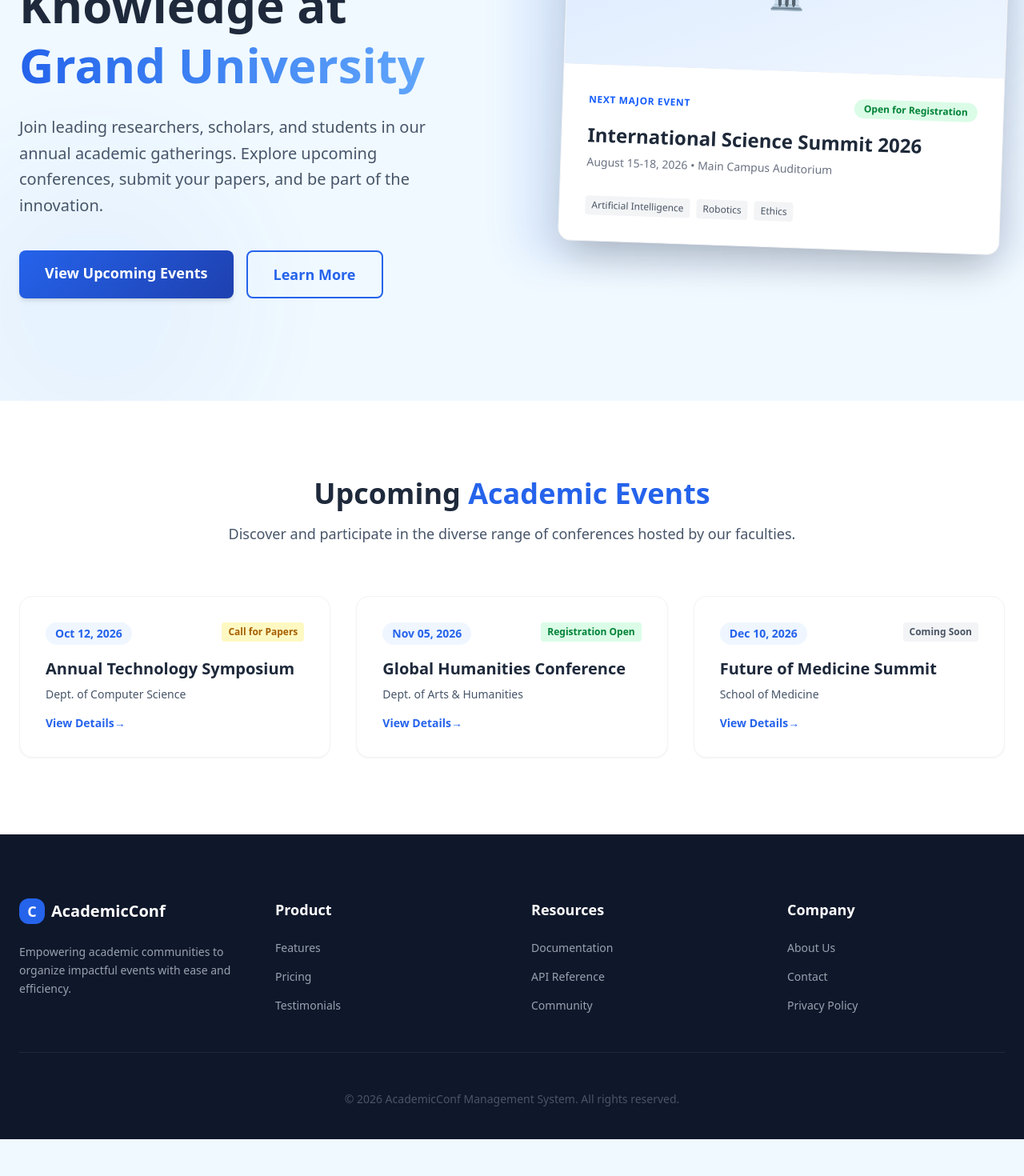
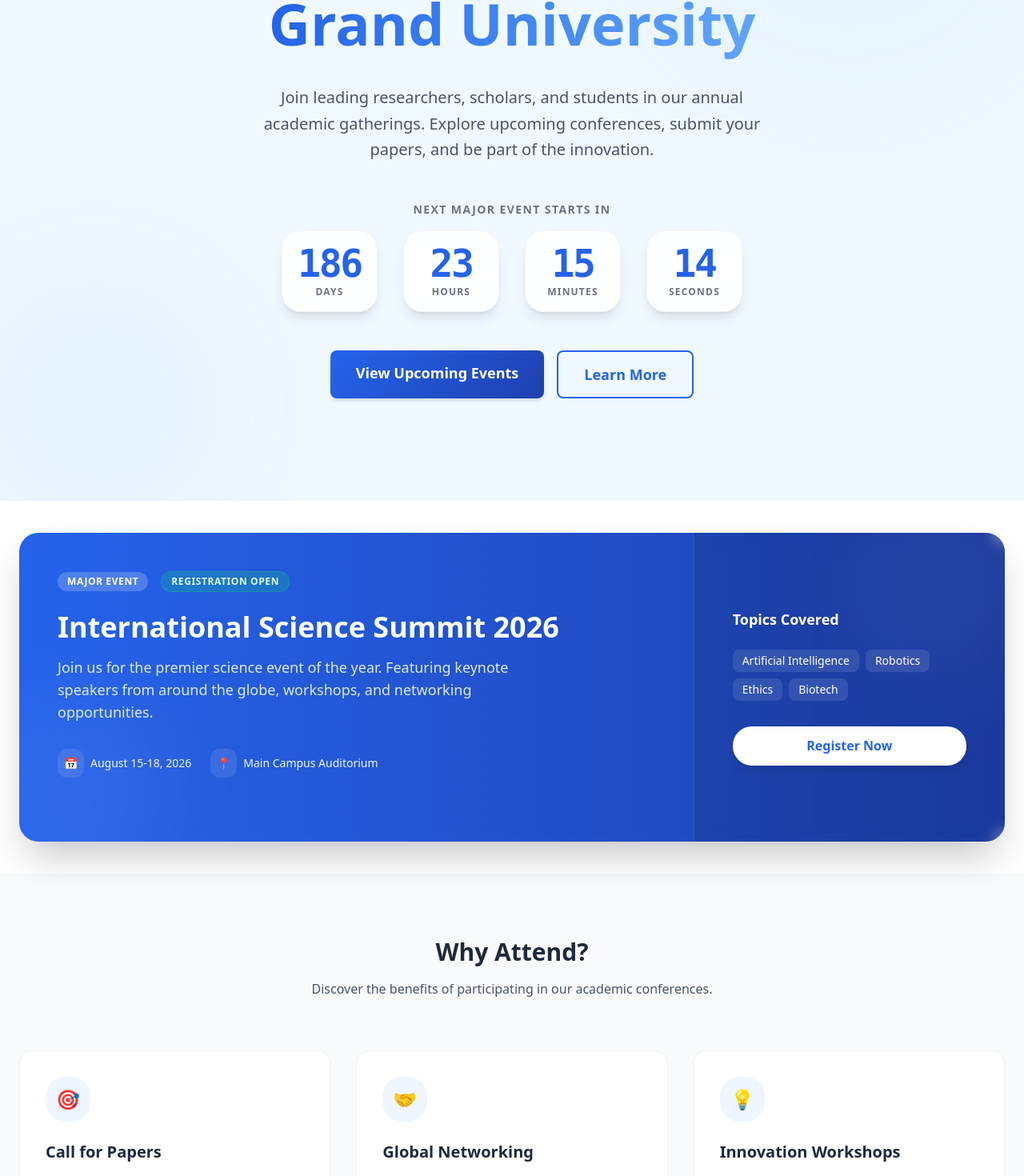
Before and after one commit to Gowshik-k/CMP, a React (Vite) app in the folder client/: page / in a window 1280 px wide. Shown: the part 360-1830 px from the top of the page at 80% size. Before the commit the page ends 1784 px from the top, so only its background shows below. Built offline with nearby package versions, Linux system fonts and the light colour scheme.

Commit message:
Update home-page

```diff
--- a/client/src/pages/Home.jsx
+++ b/client/src/pages/Home.jsx
@@ -1,6 +1,32 @@
 import { Link } from 'react-router-dom';
+import { useState, useEffect } from 'react';
 
 function Home() {
+  const [timeLeft, setTimeLeft] = useState({ days: 0, hours: 0, minutes: 0, seconds: 0 });
+
+  useEffect(() => {
+    // Set target date to August 15, 2026 (from the original card)
+    const targetDate = new Date('2026-08-15T09:00:00');
+
+    const interval = setInterval(() => {
+      const now = new Date();
+      const difference = targetDate - now;
+
+      if (difference > 0) {
+        setTimeLeft({
+          days: Math.floor(difference / (1000 * 60 * 60 * 24)),
+          hours: Math.floor((difference / (1000 * 60 * 60)) % 24),
+          minutes: Math.floor((difference / 1000 / 60) % 60),
+          seconds: Math.floor((difference / 1000) % 60)
+        });
+      } else {
+        clearInterval(interval);
+      }
+    }, 1000);
+
+    return () => clearInterval(interval);
+  }, []);
+
   return (
     <>
       {/* Navigation Bar */}
@@ -37,54 +63,111 @@ function Home() {
         <div className="absolute top-0 right-0 -mr-20 -mt-20 w-[600px] h-[600px] bg-accent/10 rounded-full blur-3xl opacity-50 pointer-events-none"></div>
         <div className="absolute bottom-0 left-0 -ml-20 -mb-20 w-[400px] h-[400px] bg-primary/10 rounded-full blur-3xl opacity-40 pointer-events-none"></div>
 
-        <div className="container mx-auto px-6 relative z-10 grid grid-cols-1 lg:grid-cols-2 gap-12 items-center">
-          <div className="animate-fade-in-up">
-            <div className="inline-block px-4 py-2 mb-6 rounded-full bg-blue-50 text-primary font-semibold text-sm tracking-wide border border-blue-100">
+        <div className="container mx-auto px-6 relative z-10 flex flex-col items-center text-center">
+          <div className="animate-fade-in-up max-w-4xl mx-auto">
+            <div className="inline-block px-4 py-2 mb-6 rounded-full bg-blue-50 text-primary font-semibold text-sm tracking-wide border border-blue-100 mx-auto">
               🎓 Official Conference Portal
             </div>
-            <h1 className="text-4xl md:text-5xl lg:text-6xl font-extrabold leading-tight mb-6 text-text-primary">
+            <h1 className="text-4xl md:text-5xl lg:text-7xl font-extrabold leading-tight mb-8 text-text-primary">
               Advancing Knowledge at <span className="text-transparent bg-clip-text bg-gradient-to-r from-primary to-accent">Grand University</span>
             </h1>
-            <p className="text-lg md:text-xl text-text-secondary mb-10 leading-relaxed max-w-lg">
+            <p className="text-lg md:text-xl text-text-secondary mb-12 leading-relaxed max-w-2xl mx-auto">
               Join leading researchers, scholars, and students in our annual academic gatherings.
               Explore upcoming conferences, submit your papers, and be part of the innovation.
             </p>
-            <div className="flex flex-col sm:flex-row gap-4">
-              <a href="#conferences" className="btn btn-primary text-lg px-8 py-4 shadow-lg shadow-blue-500/30">
+
+            {/* Countdown Timer */}
+            <div className="mb-12">
+                <p className="text-sm font-bold text-gray-500 uppercase tracking-widest mb-4">Next Major Event Starts In</p>
+                <div className="flex flex-wrap justify-center gap-4 md:gap-8">
+                    <TimeBox label="Days" value={timeLeft.days} />
+                    <TimeBox label="Hours" value={timeLeft.hours} />
+                    <TimeBox label="Minutes" value={timeLeft.minutes} />
+                    <TimeBox label="Seconds" value={timeLeft.seconds} />
+                </div>
+            </div>
+
+            <div className="flex flex-col sm:flex-row gap-4 justify-center">
+              <a href="#conferences" className="btn btn-primary text-lg px-10 py-4 shadow-xl shadow-blue-500/20">
                 View Upcoming Events
               </a>
-              <Link to="/about" className="btn btn-secondary text-lg px-8 py-4 bg-white hover:bg-gray-50">
+              <Link to="/about" className="btn btn-secondary text-lg px-10 py-4 bg-white hover:bg-gray-50">
                 Learn More
               </Link>
             </div>
           </div>
+        </div>
+      </section>
 
-          <div className="relative animate-float lg:pl-10">
-            <div className="relative z-10 bg-white rounded-2xl shadow-2xl overflow-hidden border border-gray-100 transform rotate-2 hover:rotate-0 transition-transform duration-500">
-              <div className="h-48 bg-gray-200 relative overflow-hidden">
-                 {/* Placeholder for University Image */}
-                 <div className="absolute inset-0 bg-gradient-to-br from-blue-100 to-blue-50 flex items-center justify-center text-4xl">🏛️</div>
+      {/* Upcoming Highlight Section */}
+      <section className="py-10 bg-white">
+        <div className="container mx-auto px-6">
+            <div className="bg-gradient-to-r from-primary to-secondary rounded-3xl overflow-hidden shadow-2xl relative">
+                <div className="absolute top-0 right-0 w-64 h-64 bg-white opacity-5 rounded-full blur-3xl -mr-16 -mt-16"></div>
+                <div className="absolute bottom-0 left-0 w-64 h-64 bg-white opacity-5 rounded-full blur-3xl -ml-16 -mb-16"></div>
+
+                <div className="grid grid-cols-1 lg:grid-cols-3 gap-0 lg:gap-8 relative z-10">
+                    <div className="p-10 lg:p-12 lg:col-span-2 text-white">
+                         <div className="flex flex-wrap items-center gap-4 mb-6">
+                            <span className="bg-white/20 backdrop-blur-sm text-white px-3 py-1 rounded-full text-xs font-bold uppercase tracking-wider">Major Event</span>
+                            <span className="bg-green-400/20 backdrop-blur-sm text-green-100 px-3 py-1 rounded-full text-xs font-bold uppercase tracking-wider border border-green-400/30">Registration Open</span>
                          </div>
-              <div className="p-8">
-                <div className="space-y-4">
-                  <div className="flex items-center justify-between">
-                    <span className="text-xs font-bold text-blue-600 uppercase tracking-wider">Next Major Event</span>
-                    <span className="px-3 py-1 bg-green-100 text-green-700 text-xs rounded-full font-bold">Open for Registration</span>
+                         <h2 className="text-3xl md:text-4xl font-bold mb-4">International Science Summit 2026</h2>
+                         <p className="text-blue-100 text-lg mb-8 max-w-xl">
+                             Join us for the premier science event of the year. Featuring keynote speakers from around the globe, workshops, and networking opportunities.
+                         </p>
+                         <div className="flex flex-col md:flex-row gap-6 text-sm text-blue-50 mb-8">
+                             <div className="flex items-center gap-2">
+                                 <span className="bg-white/10 p-2 rounded-lg">📅</span>
+                                 <span>August 15-18, 2026</span>
                              </div>
-                  <div>
-                    <h3 className="text-2xl font-bold text-gray-800 mb-2">International Science Summit 2026</h3>
-                    <p className="text-gray-500 text-sm">August 15-18, 2026 • Main Campus Auditorium</p>
+                             <div className="flex items-center gap-2">
+                                 <span className="bg-white/10 p-2 rounded-lg">📍</span>
+                                 <span>Main Campus Auditorium</span>
                              </div>
-                  <div className="flex gap-2 pt-4">
-                    <span className="text-xs bg-gray-100 px-2 py-1 rounded text-gray-600">Artificial Intelligence</span>
-                    <span className="text-xs bg-gray-100 px-2 py-1 rounded text-gray-600">Robotics</span>
-                    <span className="text-xs bg-gray-100 px-2 py-1 rounded text-gray-600">Ethics</span>
+                         </div>
+                    </div>
+                    <div className="bg-black/10 backdrop-blur-sm p-10 lg:p-12 flex flex-col justify-center border-t lg:border-t-0 lg:border-l border-white/10">
+                        <h3 className="text-white font-bold text-lg mb-6">Topics Covered</h3>
+                        <div className="flex flex-wrap gap-2 mb-8">
+                             <span className="px-3 py-1 rounded-md bg-white/10 text-white text-sm hover:bg-white/20 transition cursor-default">Artificial Intelligence</span>
+                             <span className="px-3 py-1 rounded-md bg-white/10 text-white text-sm hover:bg-white/20 transition cursor-default">Robotics</span>
+                             <span className="px-3 py-1 rounded-md bg-white/10 text-white text-sm hover:bg-white/20 transition cursor-default">Ethics</span>
+                             <span className="px-3 py-1 rounded-md bg-white/10 text-white text-sm hover:bg-white/20 transition cursor-default">Biotech</span>
+                        </div>
+                        <button className="w-full py-3 bg-white text-primary font-bold rounded-xl hover:bg-blue-50 transition shadow-lg">
+                            Register Now
+                        </button>
                     </div>
                 </div>
             </div>
         </div>
-            {/* Decorative elements behind the card */}
-            <div className="absolute -inset-4 bg-gradient-to-r from-primary to-secondary opacity-10 blur-xl -z-10 rounded-3xl"></div>
+      </section>
+
+      {/* Program Highlights (Additional Content) */}
+      <section className="py-20 bg-gray-50 px-6">
+        <div className="container mx-auto">
+             <div className="text-center mb-16">
+                 <h2 className="text-3xl font-bold text-text-primary mb-4">Why Attend?</h2>
+                 <p className="text-text-secondary max-w-2xl mx-auto">Discover the benefits of participating in our academic conferences.</p>
+             </div>
+
+             <div className="grid grid-cols-1 md:grid-cols-3 gap-8">
+                 <HighlightCard
+                    icon="🎯"
+                    title="Call for Papers"
+                    description="Submit your research and get reviewed by top academics in your field."
+                 />
+                 <HighlightCard
+                    icon="🤝"
+                    title="Global Networking"
+                    description="Connect with peers, mentors, and industry leaders from around the world."
+                 />
+                 <HighlightCard
+                    icon="💡"
+                    title="Innovation Workshops"
+                    description="Participate in hands-on workshops to learn the latest technologies and methods."
+                 />
              </div>
         </div>
       </section>
@@ -179,6 +262,27 @@ function Home() {
   )
 }
 
+function TimeBox({ label, value }) {
+  return (
+     <div className="flex flex-col items-center p-4 bg-white rounded-xl shadow-lg border border-gray-100 min-w-[90px] md:min-w-[120px] backdrop-blur-sm bg-white/90">
+        <span className="text-3xl md:text-5xl font-bold text-primary mb-1 font-mono tracking-tighter">{String(value).padStart(2, '0')}</span>
+        <span className="text-xs text-gray-500 uppercase font-bold tracking-widest">{label}</span>
+     </div>
+  )
+}
+
+function HighlightCard({ icon, title, description }) {
+    return (
+        <div className="bg-white p-8 rounded-2xl shadow-sm border border-gray-100 hover:shadow-xl hover:-translate-y-1 transition-all duration-300">
+            <div className="w-14 h-14 bg-blue-50 rounded-xl flex items-center justify-center text-2xl mb-6 text-primary">
+                {icon}
+            </div>
+            <h3 className="text-xl font-bold text-text-primary mb-3">{title}</h3>
+            <p className="text-text-secondary leading-relaxed">{description}</p>
+        </div>
+    )
+}
+
 function ConferenceCard({ date, title, dept, status }) {
   return (
     <div className="bg-white p-8 rounded-2xl border border-gray-100 shadow-sm hover:shadow-xl hover:-translate-y-1 transition-all duration-300 group cursor-pointer">
```
Lines whose indentation alone changed are shown as unchanged.
